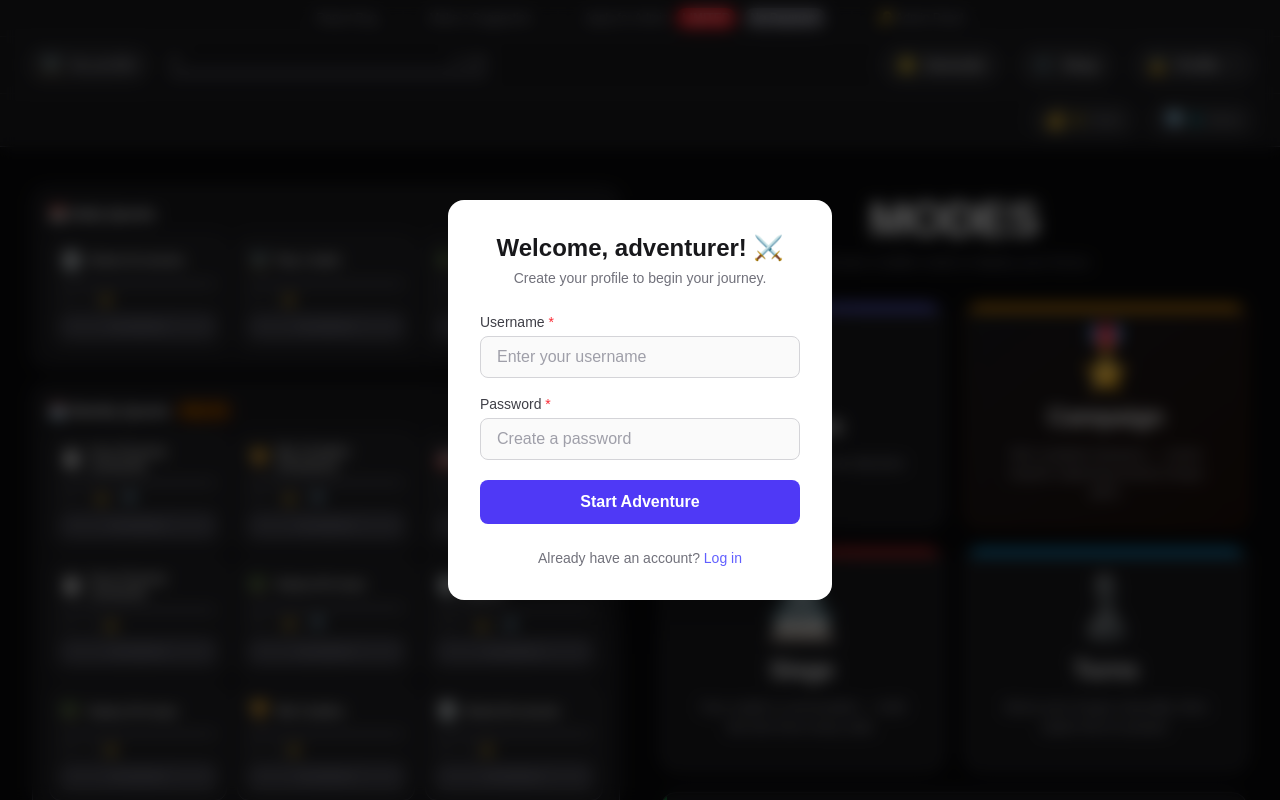
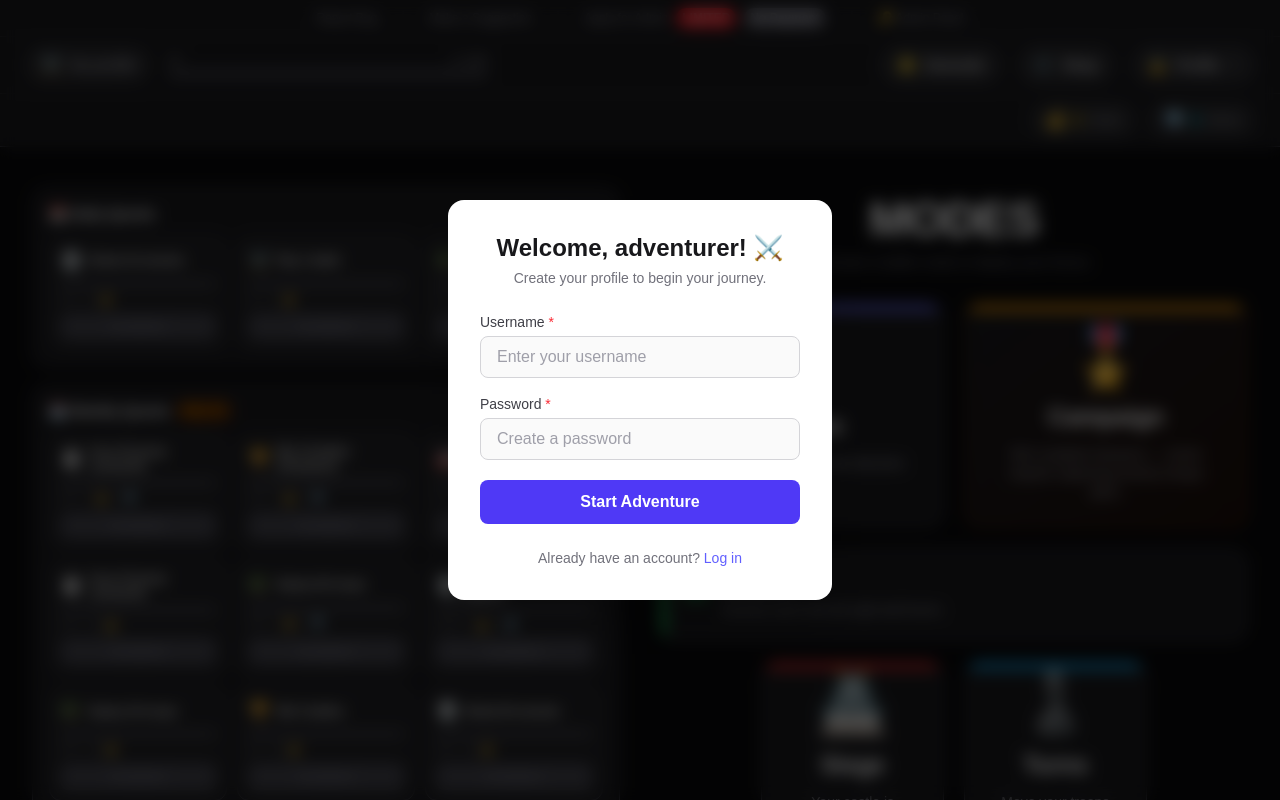
Before and after one commit to P1X3l1111/Strategon, a Next.js app: page / in a window 1280 px wide. Built offline with nearby package versions, Linux system fonts and the light colour scheme.

Commit message:
Rearrange mode grid: Classic/Campaign row, Endless full-width, others centered
Extra modes beyond Classic/Campaign/Endless now sit in their own row sized
as if it always had 3 columns, staying centered when there are fewer.

Co-Authored-By: Claude Sonnet 5 <noreply@anthropic.com>

```diff
--- a/app/page.js
+++ b/app/page.js
@@ -149,9 +149,12 @@ export default function Home() {
                   <p className="text-zinc-500 text-sm">Choose a battle mode to deploy your forces</p>
                 </div>
 
-                {/* Classic and Campaign are the two default/primary modes, shown side by side;
-                    Siege and Turns follow in their own row; Endless spans the full width as a line. */}
-                <div className="grid grid-cols-1 sm:grid-cols-2 gap-5 w-full max-w-2xl">
+                {/* Row 1: Classic and Campaign are the two default/primary modes, shown side by side.
+                    Row 2: Endless spans the full width as a line.
+                    Row 3: every other mode, evenly sized as if there were 3 columns — if there are
+                    fewer than 3, they stay centered instead of stretching to fill the row. */}
+                <div className="flex flex-col gap-5 w-full max-w-2xl">
+                  <div className="grid grid-cols-1 sm:grid-cols-2 gap-5">
                     <ModeCard m={MODES.find(m => m.id === "classic")} isReady={isModeReady("classic", mapStatus)} onClick={() => enterGame("classic")} />
 
                     <button
@@ -163,11 +166,17 @@ export default function Home() {
                       <span className="text-white font-black text-2xl">Campaign</span>
                       <span className="text-zinc-400 text-sm leading-snug px-2">Win scripted missions — some require capturing enemy troops alive.</span>
                     </button>
-
-                  <ModeCard m={MODES.find(m => m.id === "siege")} isReady={isModeReady("siege", mapStatus)} onClick={() => enterGame("siege")} />
-                  <ModeCard m={MODES.find(m => m.id === "turns")} isReady={isModeReady("turns", mapStatus)} onClick={() => enterGame("turns")} />
+                  </div>
 
                   <ModeLine m={MODES.find(m => m.id === "endless")} isReady={isModeReady("endless", mapStatus)} onClick={() => enterGame("endless")} />
+
+                  <div className="flex flex-wrap justify-center gap-5">
+                    {MODES.filter(m => m.id !== "classic" && m.id !== "endless").map(m => (
+                      <div key={m.id} className="w-full sm:w-[calc((100%-2.5rem)/3)] flex-none">
+                        <ModeCard m={m} isReady={isModeReady(m.id, mapStatus)} onClick={() => enterGame(m.id)} />
+                      </div>
+                    ))}
+                  </div>
                 </div>
 
                 <p className="text-zinc-700 text-xs text-center">
```
Lines whose indentation alone changed are shown as unchanged.
